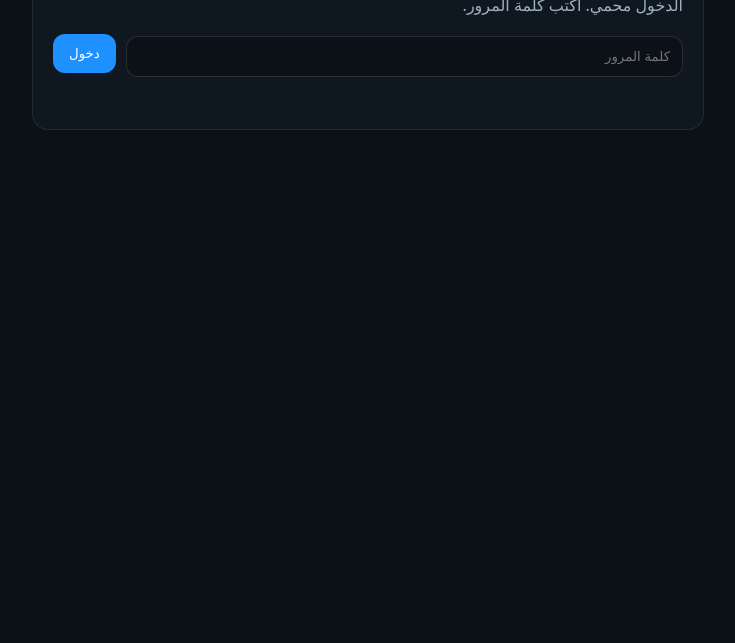
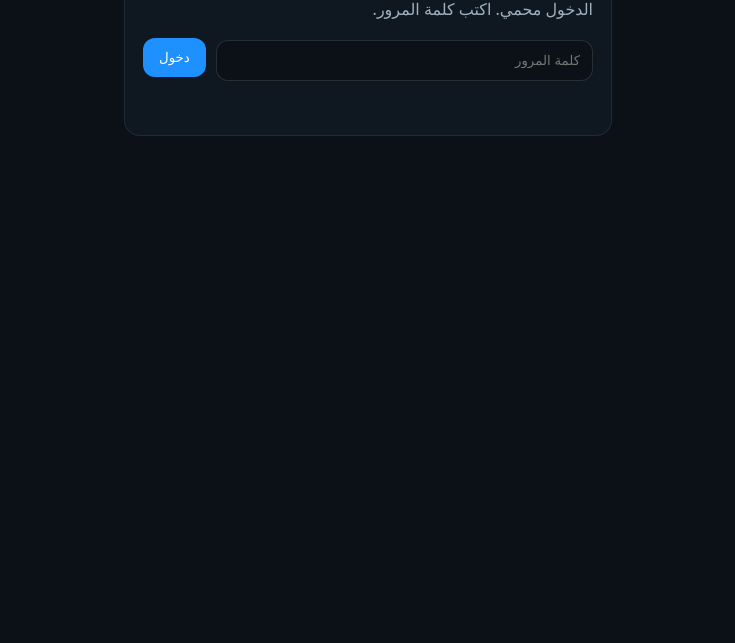
Before and after one commit to amanyoud737-design/Project-2, a website: page Admin-login.htm in a window 1280 px wide. Shown: the part 157-800 px from the top of the page, without its empty margins (272-1007 px from the left). Drawn offline with Linux system fonts and the light colour scheme.

Commit message:
Update Admin-login.htm

```diff
--- a/Admin-login.htm
+++ b/Admin-login.htm
@@ -3,22 +3,22 @@
 <head>
   <meta charset="utf-8" />
   <meta name="viewport" content="width=device-width,initial-scale=1" />
-  <title>لوحة الأدمن - دخول</title>
-  <link rel="stylesheet" href="./styles.css" />
+  <title>دخول الأدمن</title>
+  <link rel="stylesheet" href="/styles.css" />
   <style>
-    .adminWrap{max-width:720px;margin:60px auto;padding:24px}
-    .adminCard{background:rgba(16,26,34,.9);border:1px solid rgba(255,255,255,.08);border-radius:16px;padding:20px}
-    .row{display:flex;gap:10px;align-items:center;flex-wrap:wrap}
-    .row input{flex:1;min-width:220px;padding:12px;border-radius:12px;border:1px solid rgba(255,255,255,.12);background:#0b1116;color:#fff}
-    .row button{padding:12px 16px;border-radius:12px;border:none;background:#1e90ff;color:#fff;cursor:pointer}
-    .msg{margin-top:10px;min-height:22px;color:#9fb0bf}
+    .wrap{max-width:520px;margin:70px auto;padding:16px}
+    .card{background:rgba(16,26,34,.95);border:1px solid rgba(255,255,255,.08);border-radius:16px;padding:18px;display:flex;flex-direction:column;gap:14px}
+    .row{display:flex;gap:10px;flex-wrap:wrap}
+    input{flex:1;min-width:220px;padding:12px;border-radius:12px;border:1px solid rgba(255,255,255,.12);background:#0b1116;color:#fff}
+    button{padding:12px 16px;border-radius:12px;border:none;background:#1e90ff;color:#fff;cursor:pointer}
+    .msg{min-height:22px;color:#9fb0bf;font-size:13px}
   </style>
 </head>
 <body>
-  <div class="adminWrap">
-    <div class="adminCard">
-      <h2 style="margin:0 0 10px">لوحة الأدمن</h2>
-      <p style="margin:0 0 14px;color:#9fb0bf">الدخول محمي. اكتب كلمة المرور.</p>
+  <div class="wrap">
+    <div class="card">
+      <h2 style="margin:0">لوحة الأدمن</h2>
+      <p style="margin:0;color:#9fb0bf">الدخول محمي. اكتب كلمة المرور.</p>
       <div class="row">
         <input id="pw" type="password" placeholder="كلمة المرور" autocomplete="current-password" />
         <button id="btn" onclick="login()">دخول</button>
@@ -38,21 +38,19 @@ async function login(){
   try{
     const res = await fetch("/api/admin/login", {
       method:"POST",
-      headers:{"Content-Type":"application/json"},
+      headers:{ "Content-Type":"application/json" },
       body: JSON.stringify({ password })
     });
 
     const data = await res.json().catch(()=> ({}));
 
     if(res.ok && data.ok){
-      // مهم: تحويل فعلي إلى /admin بعد نجاح الجلسة
       window.location.href = "/admin";
       return;
     }
-
-    msg.textContent = (data && data.message) ? data.message : "كلمة المرور خطأ";
+    msg.textContent = data.message || "كلمة المرور خطأ";
   }catch(e){
-    msg.textContent = "صار خطأ بالشبكة. جرّب مره ثانية.";
+    msg.textContent = "مشكلة اتصال. جرّبي مرة ثانية.";
   }finally{
     btn.disabled = false;
   }
```
